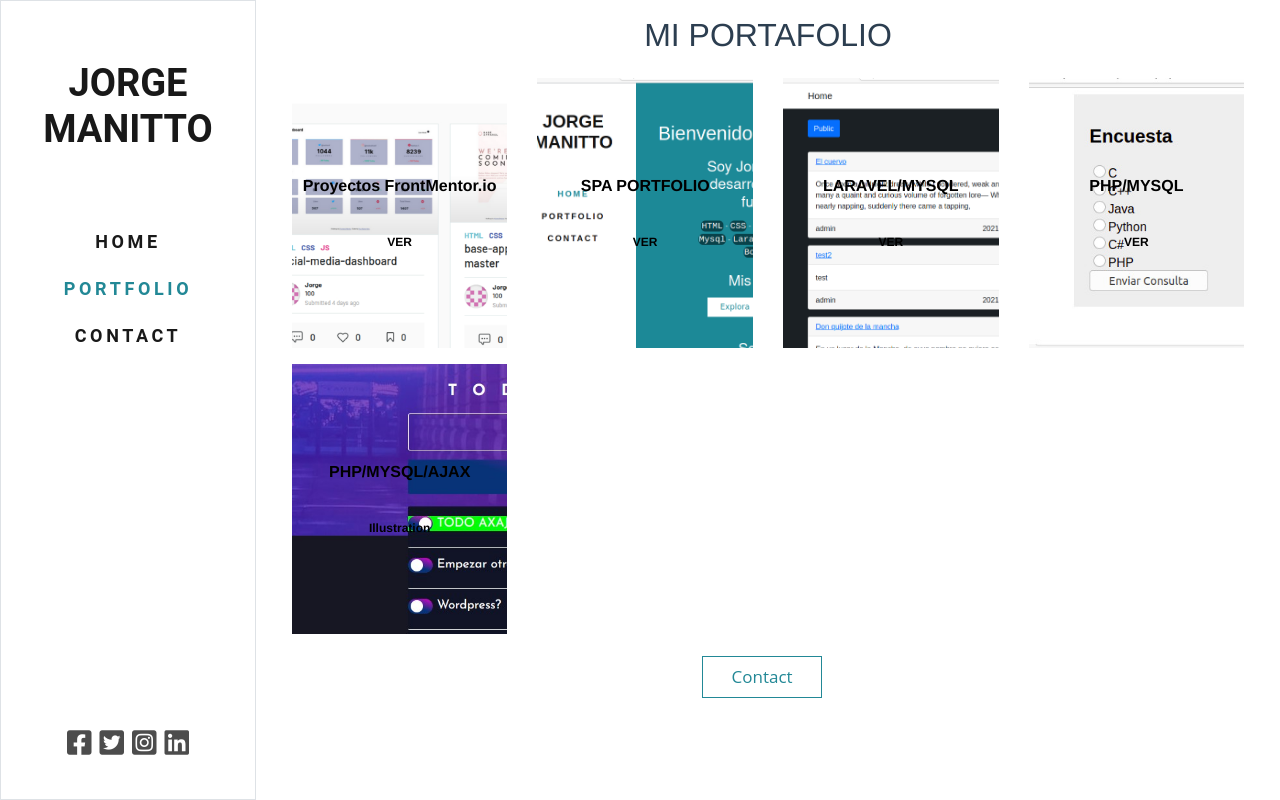
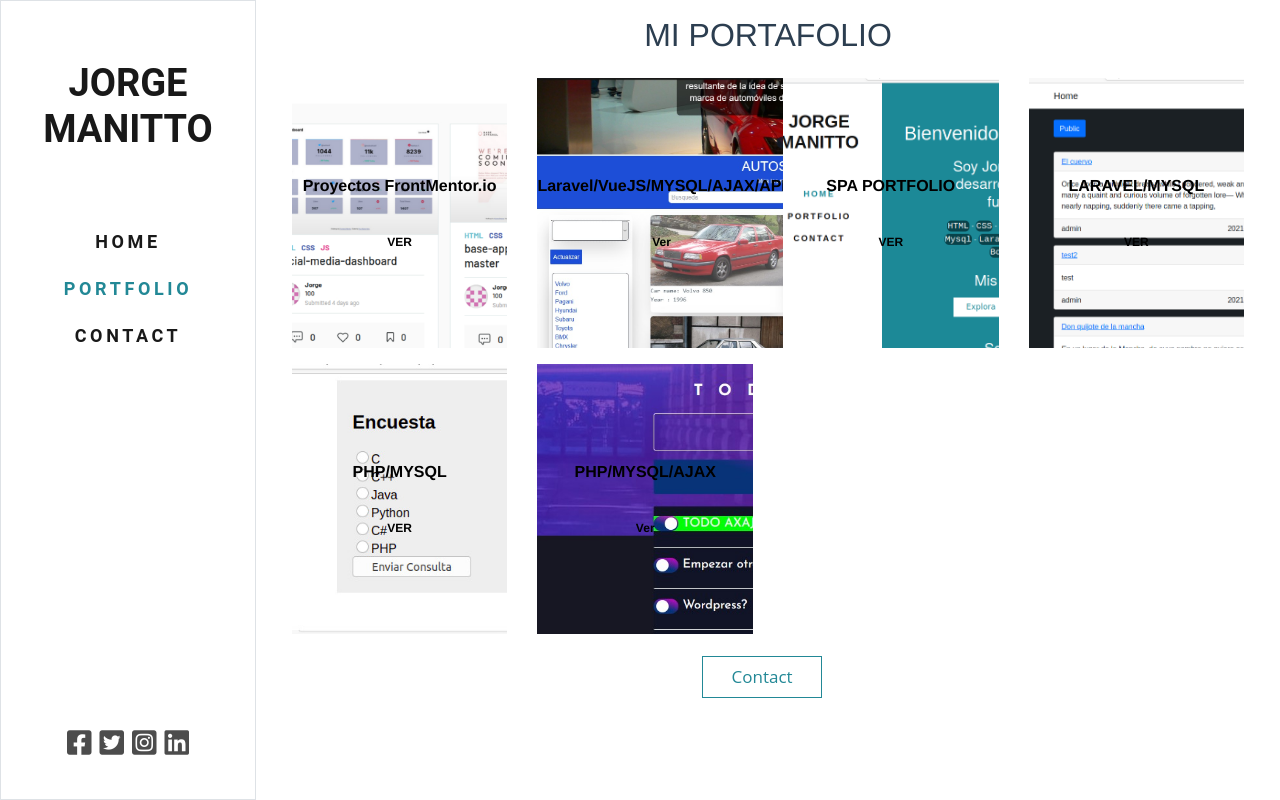
Before and after one commit to JorgeManitto/Portfolio, a Vue app: page /portfolio in a window 1280 px wide. Built offline with nearby package versions, Linux system fonts and the light colour scheme.

Commit message:
Commit message

```diff
--- a/src/views/Portfolio.vue
+++ b/src/views/Portfolio.vue
@@ -10,6 +10,14 @@
 						<div class="desc img1" @click="isModalOpen = true" >
 						<h3 >Proyectos FrontMentor.io</h3>
 						<span>VER</span>
+					</div>
+				</a>
+			</div>
+         <div class="col-md-3 col-sm-6 col-padding text-center animate-box">
+				<a href="#" class="work image-popup" >
+					<div class="desc img6"  @click="isModalOpen6 = true">
+						<h3>Laravel/VueJS/MYSQL/AJAX/API</h3>
+						<span>Ver</span>
 					</div>
 				</a>
 			</div>
@@ -44,10 +52,11 @@
 				<a href="#" class="work image-popup" >
 					<div class="desc img5"  @click="isModalOpen5 = true">
 						<h3>PHP/MYSQL/AJAX</h3>
-						<span>Illustration</span>
+						<span>Ver</span>
 					</div>
 				</a>
 			</div>
+
 
           <modal v-if="isModalOpen" @close='isModalOpen= false'>
               <template v-slot:title>
@@ -123,7 +132,22 @@
                  <a href="https://github.com/JorgeManitto/Todo-list-Ajax" target="_blank"> <button class="ghost-button">GitHub repositorio</button> </a>
               </template>
           </modal>
-
+            <modal v-if="isModalOpen6" @close='isModalOpen6= false'>
+              <template v-slot:title>
+                 Autos Clasicos
+              </template>
+              <template v-slot:img><img src="../assets/images/img6.jpg" class="img_modal"></template>
+              <template v-slot:about>
+                <h4>Tecnologias</h4>
+                <code>Laravel</code><br>
+                <code>VueJs</code><br>
+                <code>MySql</code><br>
+                <code>AJAX</code><br>
+              </template>
+              <template v-slot:content>
+                 <a href="https://github.com/JorgeManitto/" target="_blank"> <button class="ghost-button">GitHub repositorio</button> </a>
+              </template>
+          </modal>
 				</div>
 			</div>
             <router-link to="/Contact"><button class="ghost-button">Contact</button></router-link>
@@ -142,7 +166,8 @@ export default {
         const isModalOpen3 = ref (false);
         const isModalOpen4 = ref (false);
         const isModalOpen5 = ref (false);
-        return {isModalOpen,isModalOpen2,isModalOpen3,isModalOpen4,isModalOpen5,}
+        const isModalOpen6 = ref (false);
+        return {isModalOpen,isModalOpen2,isModalOpen3,isModalOpen4,isModalOpen5,isModalOpen6,}
     },
 
 }
@@ -247,7 +272,10 @@ export default {
 .work .img5{
   background-image:url(../assets/images/img5.jpg);
   background-size: 33em;
-
+}
+.work .img6{
+  background-image:url(../assets/images/img6.jpg);
+  background-size: 33em;
 }
 .work .desc h3 {
   font-size: 16px;
```
Also changed, not shown: src/assets/images/img6.jpg (added).
